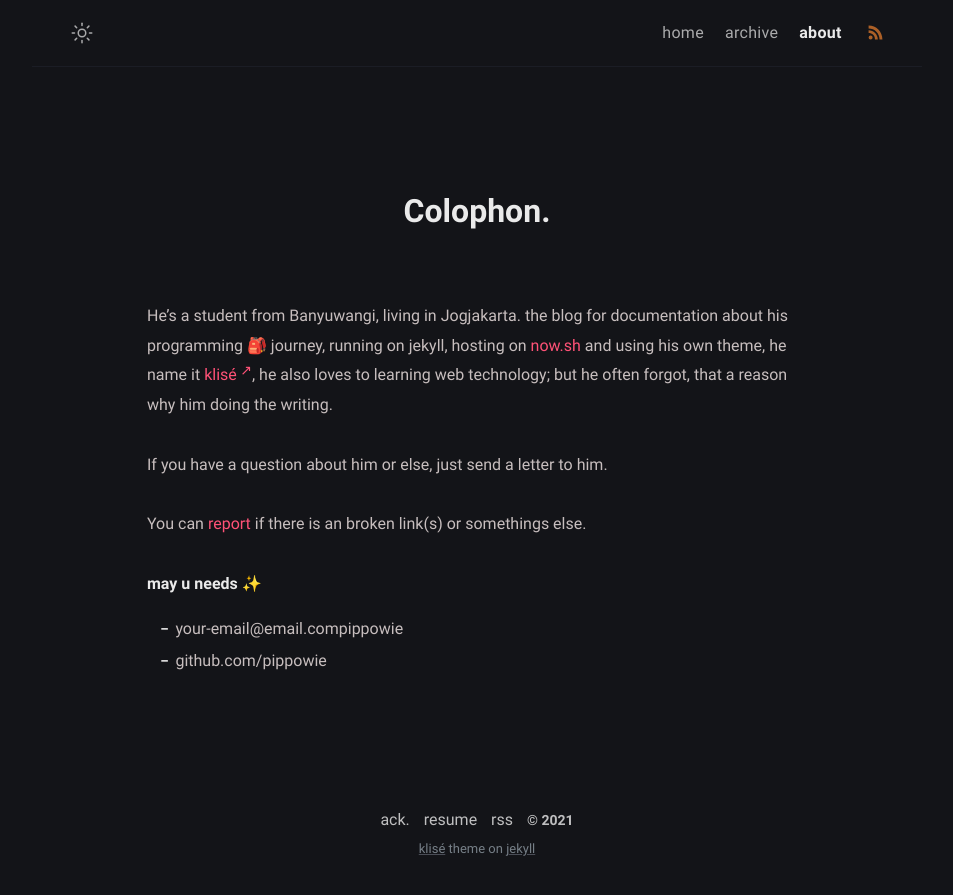
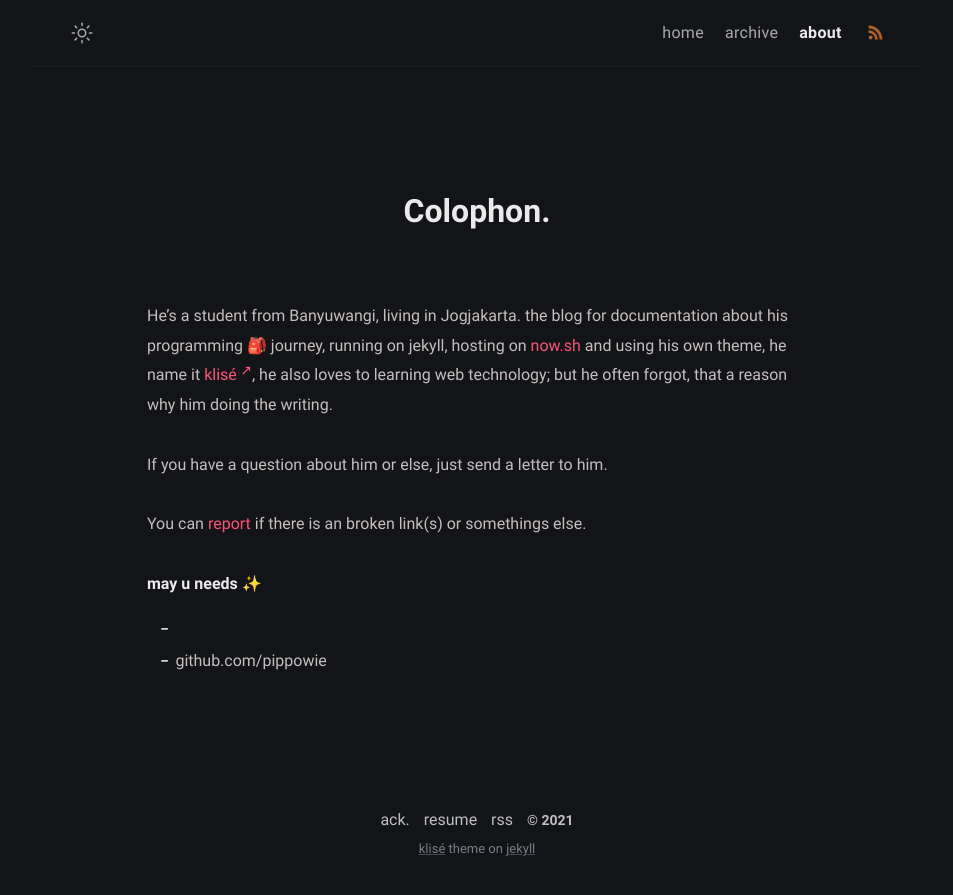
Before and after one commit to pippowie/pippowie.github.io, a Jekyll site: the page built from about.md, in a window 1280 px wide. Shown: the top 895 px of the page, without its empty margins (163-1116 px from the left). Built offline with Jekyll 4.4.1, drawn with Linux system fonts in a browser that asks for light colours.

Commit message:
_config.yml: updated email in author

```diff
--- a/_config.yml
+++ b/_config.yml
@@ -19,7 +19,6 @@ author:
   github: pippowie
   twitter: pippowie
   facebook: facebook_username
-  email: your-email@email.compippowie
   avatar: /assets/img/avatar.jpg
 url: ''
 baseurl: ''
```
